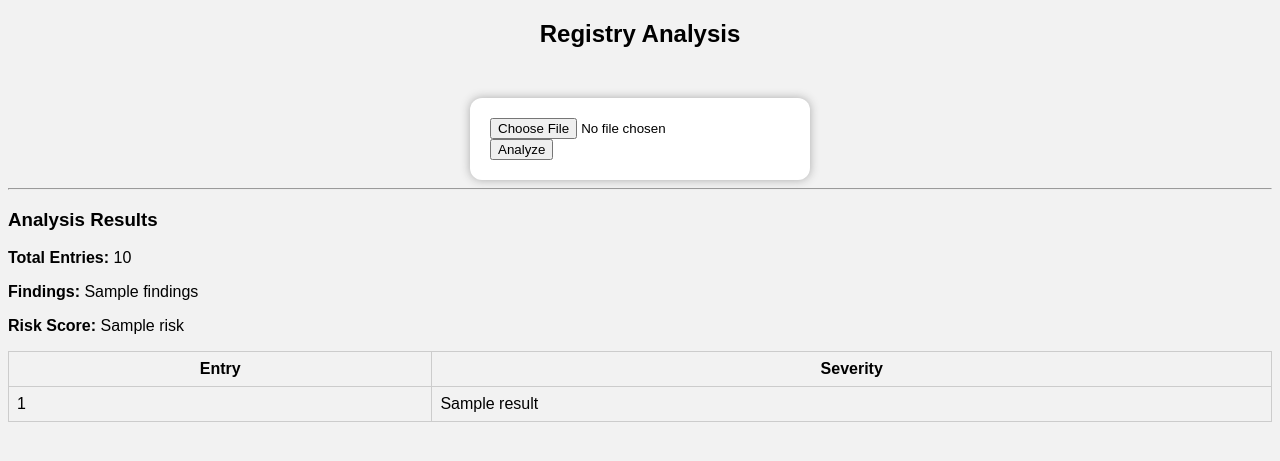
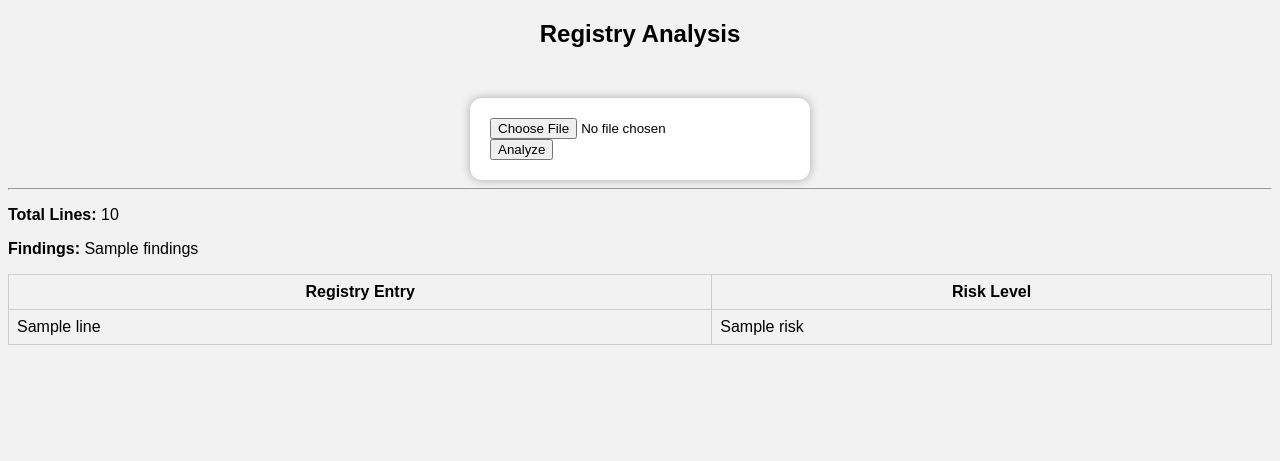
Before and after one commit to zd03o/forensics-dashboard, a Flask app: template templates/registry.html in a window 1280 px wide. Shown: the top 461 px of the page. Run offline with Flask 3, Linux system fonts and the light colour scheme; the template is opened without the code that fills it: most values are stand-ins (such as "Sample title", 1, 10 or a date in 2020).

Commit message:
Update registry.html

```diff
--- a/templates/registry.html
+++ b/templates/registry.html
@@ -1,26 +1,41 @@
-<!DOCTYPE html><html><head><title>Registry Analysis</title><link rel="stylesheet" href="/static/style.css"></head>
-<body><h2 class="center">Registry Analysis</h2>
-<div class="upload-box"><form method="POST" enctype="multipart/form-data">
-<input type="file" name="registry_file"><button type="submit">Analyze</button></form></div></body></html>
+<!DOCTYPE html>
+<html>
+<head>
+    <title>Registry Analysis</title>
+    <link rel="stylesheet" href="/static/style.css">
+</head>
+<body>
+
+<h2 class="center">Registry Analysis</h2>
+
+<div class="upload-box">
+    <form method="POST" enctype="multipart/form-data">
+        <input type="file" name="registry_file" required>
+        <button type="submit">Analyze</button>
+    </form>
+</div>
+
 {% if results %}
 <hr>
-<h3>Analysis Results</h3>
 
-<p><b>Total Entries:</b> {{ total }}</p>
+<p><b>Total Lines:</b> {{ total }}</p>
 <p><b>Findings:</b> {{ findings }}</p>
-<p><b>Risk Score:</b> {{ risk }}</p>
 
 <table>
-  <tr>
-    <th>Entry</th>
-    <th>Severity</th>
-  </tr>
+    <tr>
+        <th>Registry Entry</th>
+        <th>Risk Level</th>
+    </tr>
 
-  {% for r in results %}
-  <tr class="{{ r[1]|lower }}">
-    <td>{{ r[0] }}</td>
-    <td>{{ r[1] }}</td>
-  </tr>
-  {% endfor %}
+    {% for r in results %}
+    <tr class="{{ r.risk|lower }}">
+        <td>{{ r.line }}</td>
+        <td>{{ r.risk }}</td>
+    </tr>
+    {% endfor %}
 </table>
+
 {% endif %}
+
+</body>
+</html>
```
